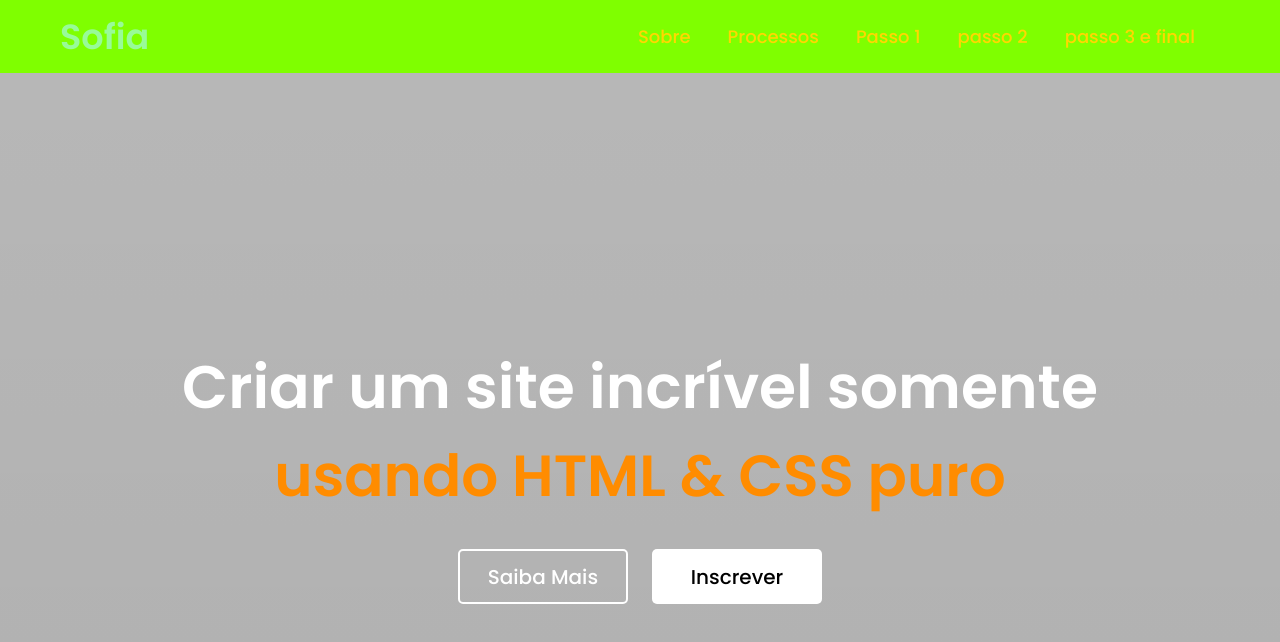
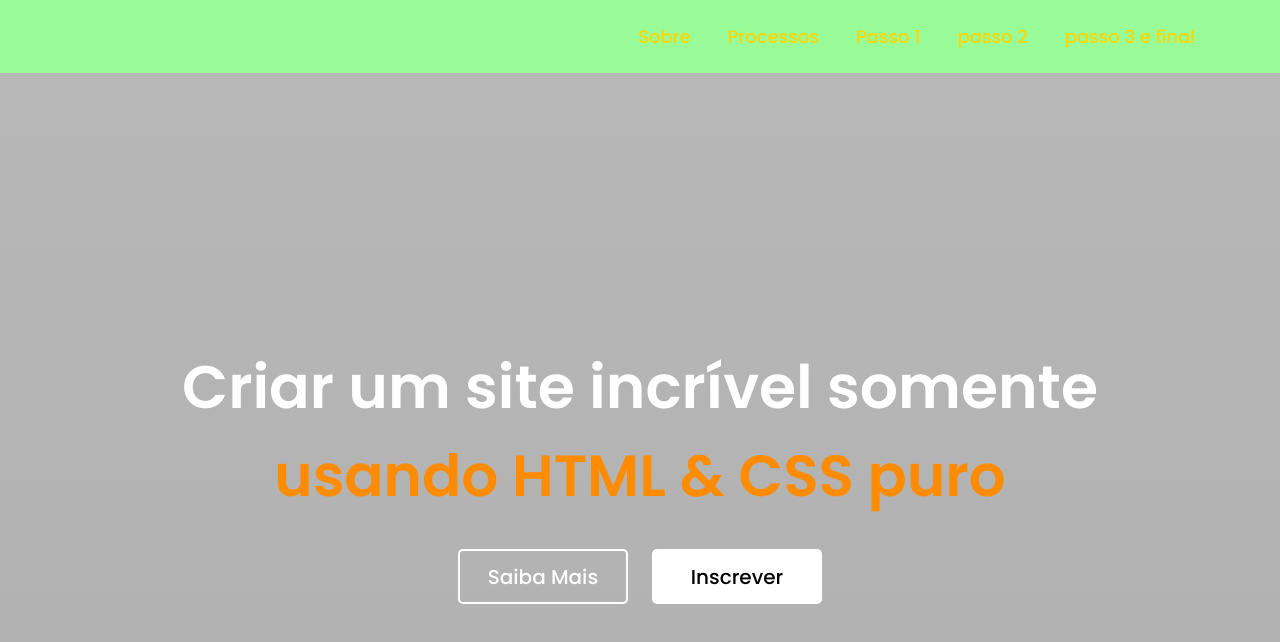
Before and after one commit to Sofia-Beatriz/projeto_do_agrinho, a plain HTML site: page index.html in a window 1280 px wide. Drawn offline with Linux system fonts and the light colour scheme.

Commit message:
Update style.css

```diff
--- a/style.css
+++ b/style.css
@@ -6,7 +6,7 @@
     font-family: 'Poppins', sans-serif;
 }
 nav{
-    background-color: #7FFF00;
+    background-color: #98FB98;
     padding: 10px 60px;
     display: flex;
     justify-content: space-between;
```
